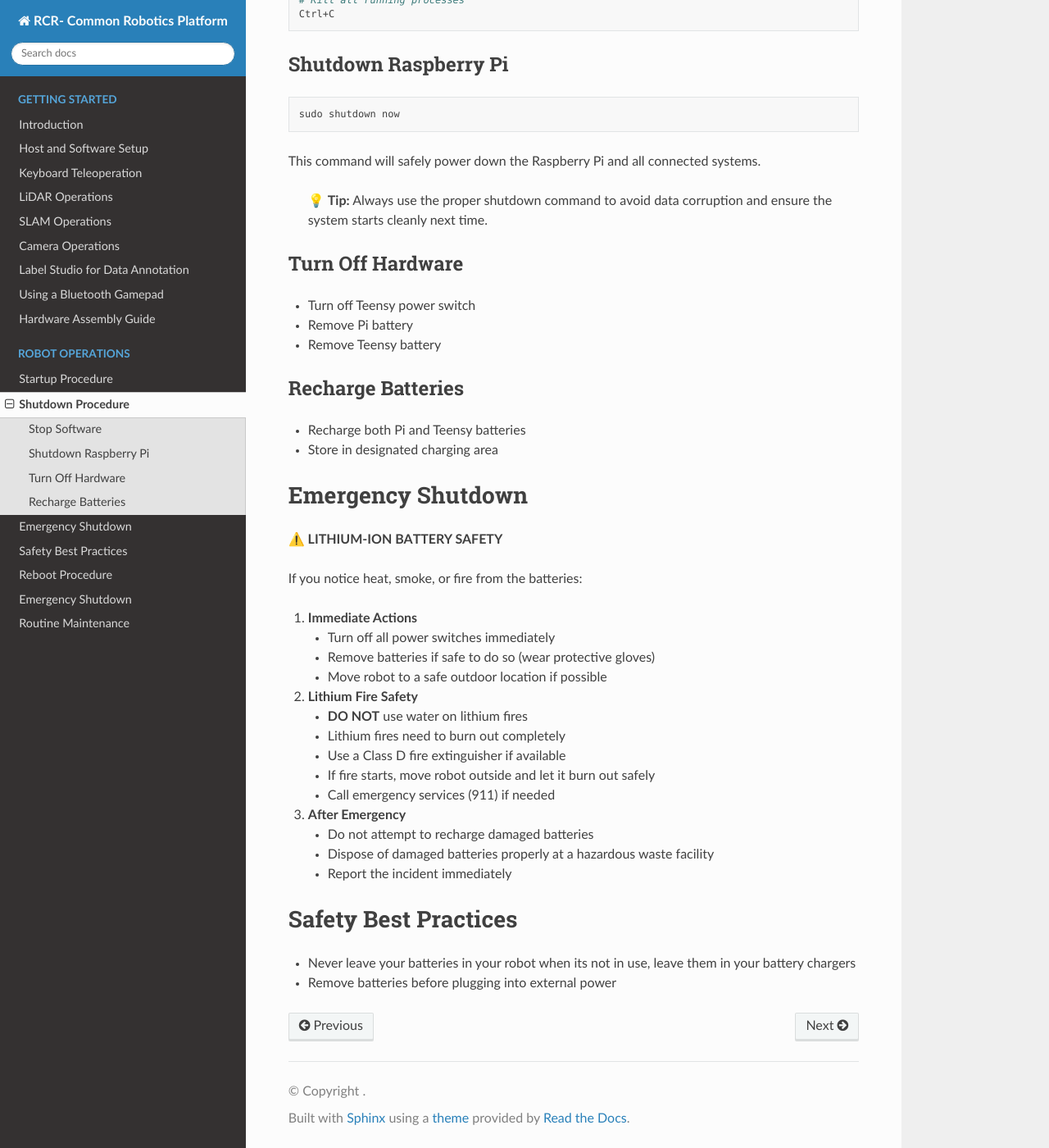
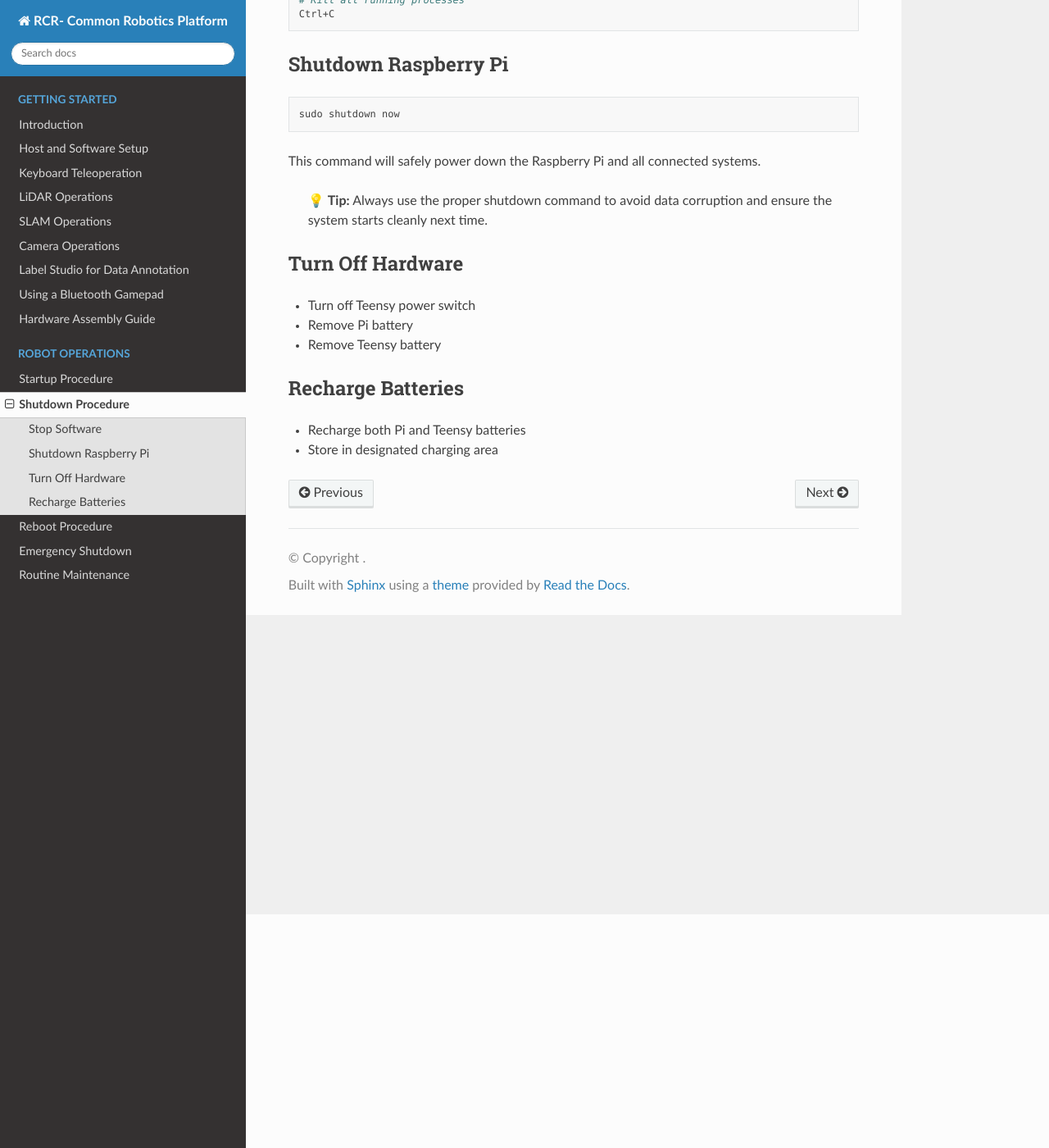
Before and after one commit to RoseCityRobotics/common_platform, a Sphinx documentation site: the page built from docs/source/operations/shutdown_procedure.md, in a window 1280 px wide and 1400 px high, scrolled down 285 px. Shown: the whole window at 82% size. Built offline with Sphinx 7.4.7 and the Read the Docs theme 3.1.0, drawn with Linux system fonts in a browser that asks for light colours; pages that are not in the unit, such as notebooks, are missing from menus.

Commit message:
fixing nav

```diff
--- a/docs/source/operations/shutdown_procedure.md
+++ b/docs/source/operations/shutdown_procedure.md
@@ -25,30 +25,3 @@ This command will safely power down the Raspberry Pi and all connected systems.
 ## Recharge Batteries
 - Recharge both Pi and Teensy batteries
 - Store in designated charging area
-
-# Emergency Shutdown
-
-**⚠️ LITHIUM-ION BATTERY SAFETY**
-
-If you notice heat, smoke, or fire from the batteries:
-
-1. **Immediate Actions**
-   - Turn off all power switches immediately
-   - Remove batteries if safe to do so (wear protective gloves)
-   - Move robot to a safe outdoor location if possible
-
-2. **Lithium Fire Safety**
-   - **DO NOT** use water on lithium fires
-   - Lithium fires need to burn out completely
-   - Use a Class D fire extinguisher if available
-   - If fire starts, move robot outside and let it burn out safely
-   - Call emergency services (911) if needed
-
-3. **After Emergency**
-   - Do not attempt to recharge damaged batteries
-   - Dispose of damaged batteries properly at a hazardous waste facility
-   - Report the incident immediately
-
-# Safety Best Practices
-- Never leave your batteries in your robot when its not in use, leave them in your battery chargers
-- Remove batteries before plugging into external power
```
Also changed, not shown: docs/source/operations/emergency_shutdown.md (+1 -1 lines).
